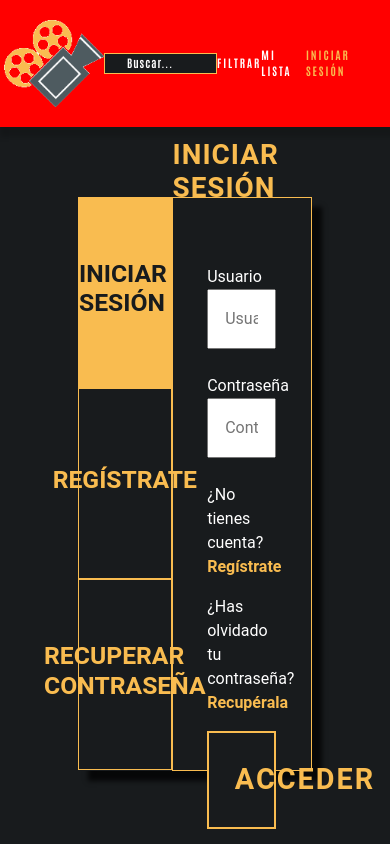
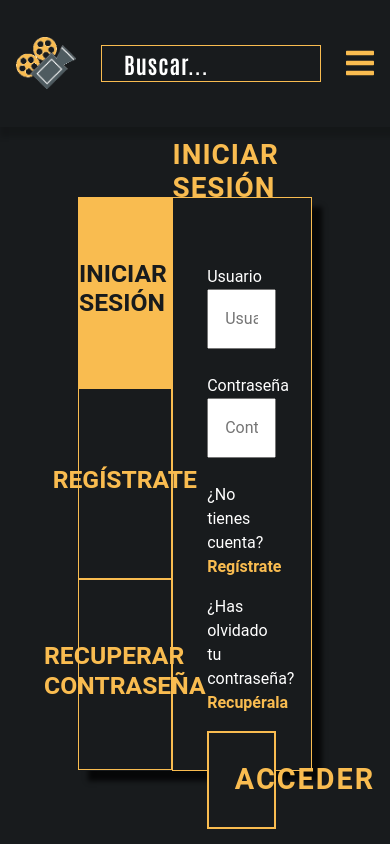
Before and after one commit to digl7/proyecto-final, a React (Create React App) app in the folder front/: page /login in a window 390 px wide. Built offline with nearby package versions, Linux system fonts and the light colour scheme.

Commit message:
no message

```diff
--- a/front/src/Home/home.css
+++ b/front/src/Home/home.css
@@ -95,3 +95,55 @@
     background-color: var(--yellow-main);
     color: black;
 }
+
+@media (min-width: 1025px) and (max-width: 1280px) {
+
+/* CSS */
+
+}
+
+/*
+##Device = Tablets, Ipads (portrait)
+##Screen = B/w 768px to 1024px
+*/
+
+@media (min-width: 768px) and (max-width: 1024px) {
+
+/* CSS */
+
+}
+
+/*
+##Device = Tablets, Ipads (landscape)
+##Screen = B/w 768px to 1024px
+*/
+
+@media (min-width: 768px) and (max-width: 1024px) and (orientation: landscape) {
+
+/* CSS */
+
+}
+
+/*
+##Device = Low Resolution Tablets, Mobiles (Landscape)
+##Screen = B/w 481px to 767px
+*/
+
+@media (min-width: 481px) and (max-width: 767px) {
+
+/* CSS */
+
+}
+
+/*
+##Device = Most of the Smartphones Mobiles (Portrait)
+##Screen = B/w 320px to 479px
+*/
+
+@media (max-width: 480px) {
+    .home-movie-cards{
+        justify-content: center;
+    }
+
+
+}
--- a/front/src/NavBar/NavBar.jsx
+++ b/front/src/NavBar/NavBar.jsx
@@ -1,11 +1,25 @@
 import React from 'react'
 import {Link} from 'react-router-dom'
 import './navbar.css'
-
+import { FontAwesomeIcon } from '@fortawesome/react-fontawesome'
 import logo from "../Placeholder-photos/logo.png"
 
+import { faBars } from '@fortawesome/free-solid-svg-icons'
+import { faTimes } from '@fortawesome/free-solid-svg-icons'
+
 const NavBar = (props) => {
+    const openMenu = () =>{
 
+        document.getElementById("menu-open").style.display="block";
+        document.getElementById("menu-open").style.width= "100%";
+    }
+    const closeMenu = () =>{
+        document.getElementById("menu-open").style.width= "0";
+    }
+
+    const bars = <FontAwesomeIcon onClick={openMenu} className="hamburger-menu" icon={faBars} />
+
+    const times = <FontAwesomeIcon onClick={closeMenu} className="" icon={faTimes} />
 
     return (
         <div className="navbar-container">
@@ -17,6 +31,7 @@ const NavBar = (props) => {
                             <Link to="/">
                                 <label htmlFor="search"></label>
                                 <input
+                                    className="search"
                                     alt="Busca una película"
                                     name="search"
                                     placeholder="Buscar... "
@@ -25,10 +40,22 @@ const NavBar = (props) => {
                                 />
                             </Link>
                             </li>
+                            <li className="filtrar">Filtrar</li>
+                            <li className="myList">Mi lista</li>
+
+                            <li className="login"> <Link to="/login"> Iniciar sesión </Link> </li>
+                            <li>{bars}</li>
+
+                            {/* MENÚ DEL MÓVIL AL HACER CLICK */}
+
+                            <div id="menu-open"  className="movil-menu">
+                                <ul>
                                     <li>Filtrar</li>
                                     <li>Mi lista</li>
-
                                     <li> <Link to="/login"> Iniciar sesión </Link> </li>
+                                    {times}
+                                </ul>
+                            </div>
                     </ul>
                 </nav>
             </header>
--- a/front/src/NavBar/navbar.css
+++ b/front/src/NavBar/navbar.css
@@ -33,7 +33,7 @@ a, a:hover{
     z-index: 1;
 }
 
-.navbar-container nav ul li:last-child{
+.navbar-container .login{
     color: var(--yellow-main);
 }
 .navbar-container nav ul li{
@@ -70,14 +70,83 @@ li:hover{
     color: transparent;
 }
 
+.navbar-container .movil-menu, .hamburger-menu{
+    display: none;
+}
 
-@media only screen and (max-width: 412px) {
-    .navbar-container nav ul {
-      background-color: red;
-      font-size: 11px;
+
+@media (min-width: 1025px) and (max-width: 1280px) {
+
+/* CSS */
+
+}
+
+/*
+##Device = Tablets, Ipads (portrait)
+##Screen = B/w 768px to 1024px
+*/
+
+@media (min-width: 768px) and (max-width: 1024px) {
+
+/* CSS */
+
+}
+
+/*
+##Device = Tablets, Ipads (landscape)
+##Screen = B/w 768px to 1024px
+*/
+
+@media (min-width: 768px) and (max-width: 1024px) and (orientation: landscape) {
+
+/* CSS */
+
+}
+
+/*
+##Device = Low Resolution Tablets, Mobiles (Landscape)
+##Screen = B/w 481px to 767px
+*/
+
+@media (min-width: 481px) and (max-width: 767px) {
+
+/* CSS */
+
+}
+
+/*
+##Device = Most of the Smartphones Mobiles (Portrait)
+##Screen = B/w 320px to 479px
+*/
+
+@media (max-width: 480px) {
+    .navbar-container .filtrar, .login, .myList{
+        display: none;
+    }
+    .navbar-container .hamburger-menu{
+        color: var(--yellow-main);
+        display: block;
+        font-size: 2rem;
+        cursor: pointer;
+    }
+    .navbar-container input{
+        font-size: 1.4rem;
     }
     .navbar-container nav ul {
-        background-color: red;
         font-size: 11px;
-      }
-  }
+    }
+    .navbar-container .logo{
+        width: 60px;
+    }
+    .navbar-container .movil-menu{
+        height: 100%;
+        width: 0;
+        position: fixed;
+        z-index: 1;
+        top: 0;
+        left: 0;
+        background-color: var(--black-main);
+        overflow-x: hidden;
+    }
+
+}
--- a/front/src/index.css
+++ b/front/src/index.css
@@ -7,6 +7,7 @@
 
 body,html, .app-container {
   height: 100%;
+  width: 100%;
   padding: 0;
   margin: 0;
   font-family:  'Roboto', sans-serif;
```
Lines whose indentation alone changed are shown as unchanged.
